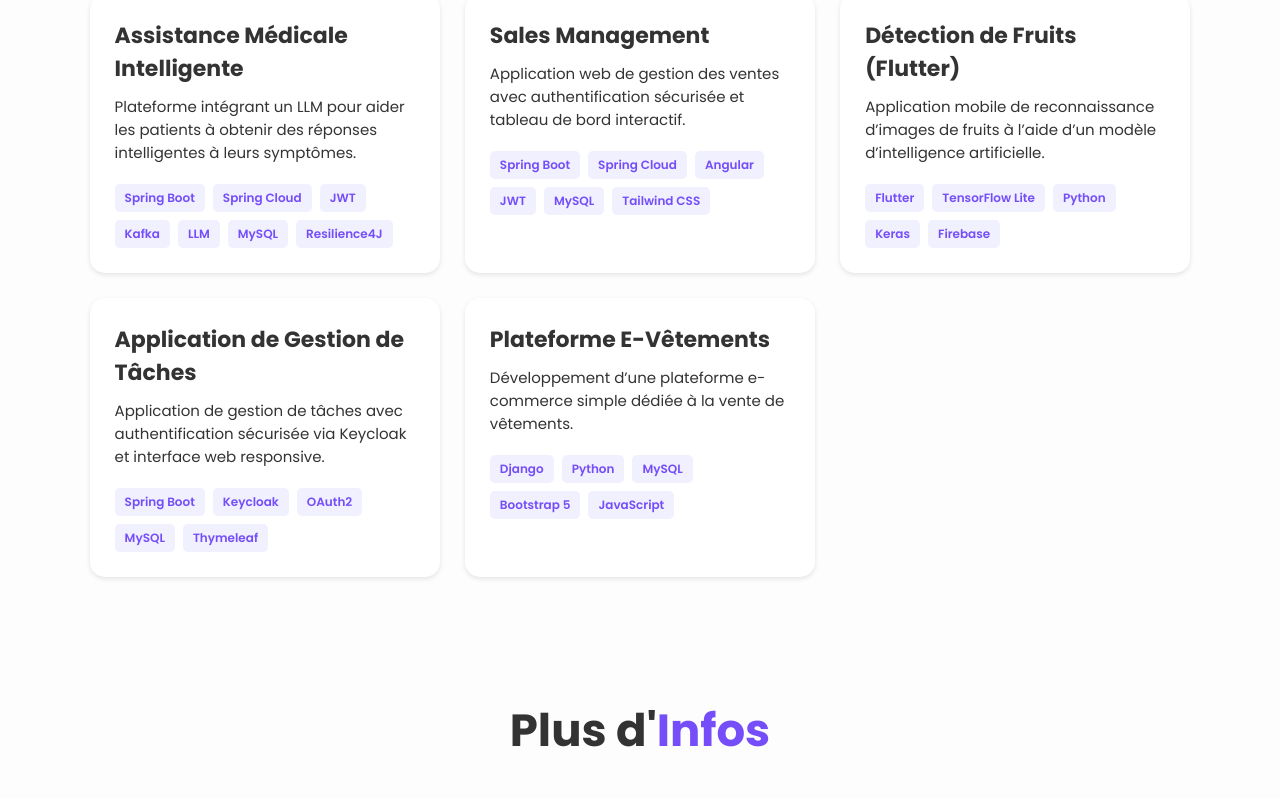
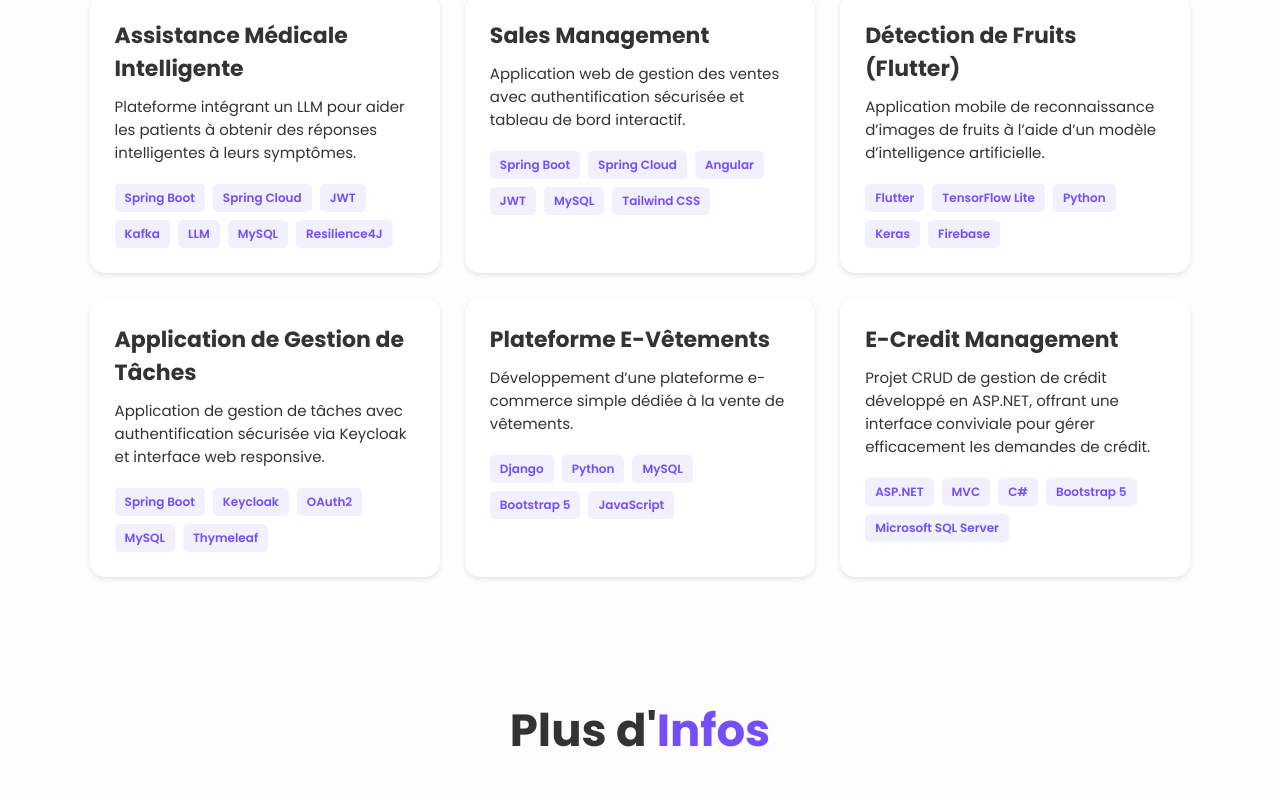
Before and after one commit to hamzaabid11/Portfolio, a plain HTML site: page index.html in a window 1280 px wide. Shown: the part 4826-5624 px from the top of the page. Drawn offline with nearby package versions, Linux system fonts and the light colour scheme.

Commit message:
new version 2.2.2

```diff
--- a/index.html
+++ b/index.html
@@ -227,7 +227,7 @@
                 <li><a href="https://www.coursera.org/account/accomplishments/certificate/BOJU9JK0VBM3" target="_blank"><span>Machine Learning with Python (IBM)</span><i class="fa-solid fa-up-right-from-square"></i></a></li>
                 <li><a href="https://www.coursera.org/account/accomplishments/certificate/QAVMD3TV49GE" target="_blank"><span>React Native (Meta)</span><i class="fa-solid fa-up-right-from-square"></i></a></li>
                 <li><a href="https://www.coursera.org/account/accomplishments/certificate/QV3Q4URHKUK7" target="_blank"><span>React Basics (Meta)</span><i class="fa-solid fa-up-right-from-square"></i></a></li>
-                <li><a href="https://www.coursera.org/account/accomplishments/certificate/HMVUGV6RCE28" target="_blank"><span>Building Scalable Java Microservices (Google Cloud)</span><i class="fa-solid fa-up-right-from-square"></i></a></li>
+                <li><a href="https://www.coursera.org/account/accomplishments/certificate/0MUV1Q3MLBFK" target="_blank"><span>Building Scalable Java Microservices (Google Cloud)</span><i class="fa-solid fa-up-right-from-square"></i></a></li>
                 <li><a href="https://www.coursera.org/account/accomplishments/certificate/RHFYFER58FT4" target="_blank"><span>Introduction to Git and GitHub (Google)</span><i class="fa-solid fa-up-right-from-square"></i></a></li>
                 <li><a href="https://www.coursera.org/account/accomplishments/specialization/certificate/SSDUDJPEUF8F" target="_blank"><span>Python for Everybody Specialization (University of Michigan)</span><i class="fa-solid fa-up-right-from-square"></i></a></li>
                 <li><a href="https://www.coursera.org/account/accomplishments/certificate/FCVWHZJRWHAT" target="_blank"><span>The Art of the Job Interview (Big Interview)</span><i class="fa-solid fa-up-right-from-square"></i></a></li>
@@ -287,6 +287,15 @@
                 <p data-translate="project5_desc">Développement d’une plateforme e-commerce simple dédiée à la vente de vêtements.</p>
                 <div class="project-tech">
                     <span>Django</span><span>Python</span><span>MySQL</span><span>Bootstrap 5</span><span>JavaScript</span>
+                </div>
+            </div>
+        </div>
+         <div class="projects-box">
+            <div class="project-content">
+                <h4 data-translate="project6_title">E-Credit Management</h4>
+                <p data-translate="project6_desc">Projet CRUD de gestion de crédit développé en ASP.NET, offrant une interface conviviale pour gérer efficacement les demandes de crédit. </p>
+                <div class="project-tech">
+                    <span>ASP.NET</span><span>MVC</span><span>C#</span><span>Bootstrap 5</span><span>Microsoft SQL Server</span>
                 </div>
             </div>
         </div>
--- a/script.js
+++ b/script.js
@@ -120,6 +120,8 @@ document.addEventListener('DOMContentLoaded', () => {
             project4_desc: "Application de gestion de tâches avec authentification sécurisée via Keycloak et interface web responsive.",
             project5_title: "Plateforme E-Vêtements",
             project5_desc: "Développement d’une plateforme e-commerce simple dédiée à la vente de vêtements.",
+            project6_desc:"Projet CRUD de gestion de crédit développé en ASP.NET, offrant une interface conviviale pour gérer efficacement les demandes de crédit.",
+            project6_title:"E-Credit Management",
 
             contact_heading: "Contactez-<span>Moi !</span>",
             nav_home: "Accueil", nav_about: "À Propos", nav_skills: "Compétences", nav_experience: "Expériences", nav_education: "Formation", nav_projects: "Projets", nav_contact: "Contact",
@@ -160,6 +162,8 @@ document.addEventListener('DOMContentLoaded', () => {
             project4_desc: "Task management application with secure authentication via Keycloak and a responsive web interface.",
             project5_title: "E-Clothing Platform",
             project5_desc: "Development of a simple e-commerce platform dedicated to selling clothes.",
+            project6_title: "E-Credit Management",
+            project6_desc: "CRUD project for credit management developed using ASP.NET, providing a user-friendly interface for efficiently managing credit requests.",
 
             contact_heading: "Contact <span>Me!</span>",
             nav_home: "Home", nav_about: "About", nav_skills: "Skills", nav_experience: "Experience", nav_education: "Education", nav_projects: "Projects", nav_contact: "Contact",
@@ -199,6 +203,9 @@ document.addEventListener('DOMContentLoaded', () => {
             project4_desc: "تطبيق لإدارة المهام مع مصادقة آمنة عبر Keycloak وواجهة ويب متجاوبة.",
             project5_title: "منصة ملابس إلكترونية",
             project5_desc: "تطوير منصة تجارة إلكترونية بسيطة مخصصة لبيع الملابس.",
+            project6_title: "إدارة القروض إلكترونياً",
+            project6_desc: "مشروع CRUD لإدارة القروض مطوّر باستخدام ASP.NET، يوفر واجهة سهلة الاستخدام لإدارة طلبات القروض بكفاءة.",
+
  contact_heading: "<span>اتصل بي</span>",
             nav_home: "الرئيسية", nav_about: "عني", nav_skills: "المهارات", nav_experience: "الخبرات", nav_education: "التعليم", nav_projects: "المشاريع", nav_contact: "اتصل بي",
             home_greeting: "مرحباً، أنا", home_role_prefix: "مهندس تطوير", home_intro: "مطور فول ستاك شغوف، متخصص في Java، Spring، Angular، و React. أحول الأفكار المعقدة إلى تطبيقات ويب وموبايل مبتكرة وعالية الأداء.", home_cv_button: "تحميل سيرتي الذاتية <i class='fa-solid fa-download'></i>",
```
